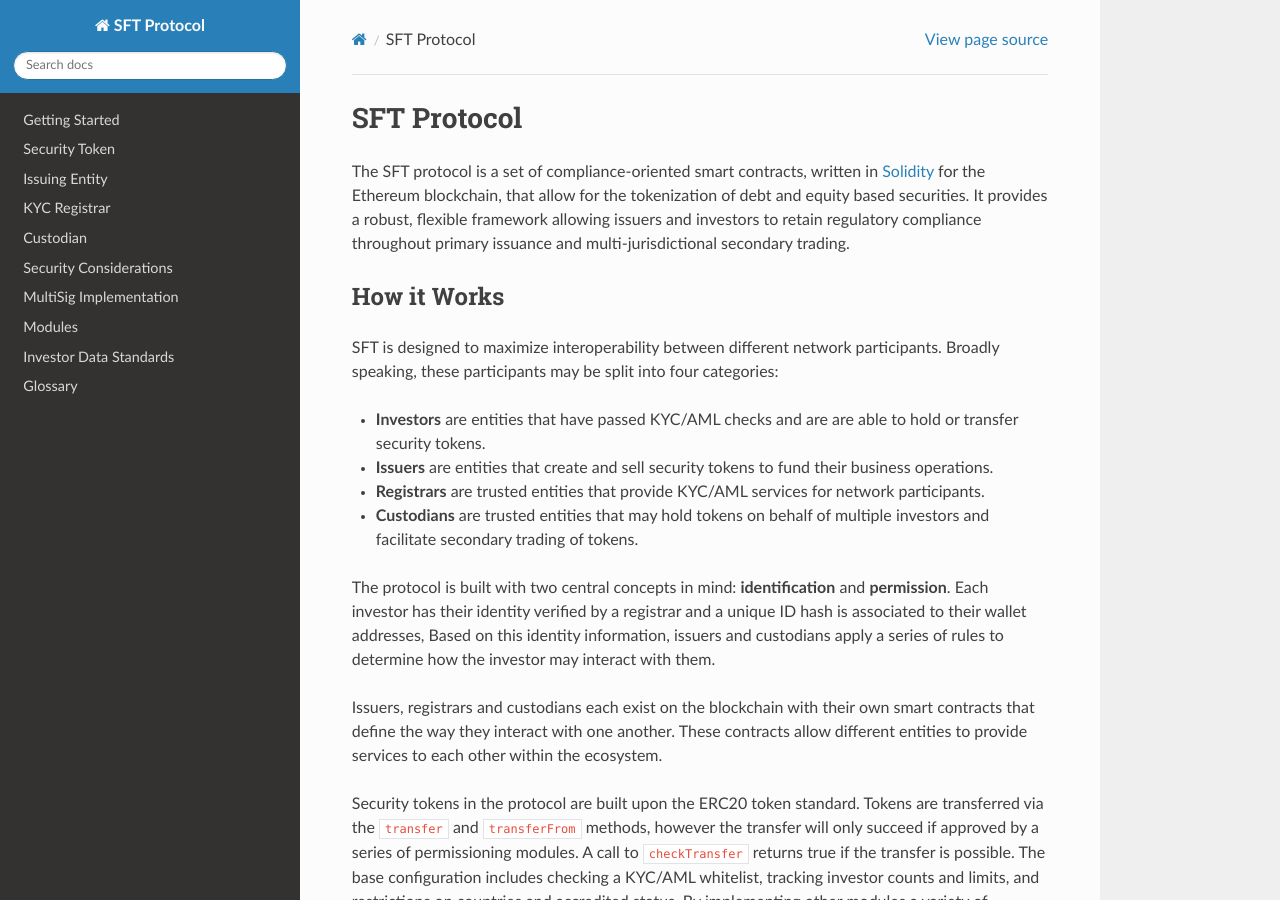
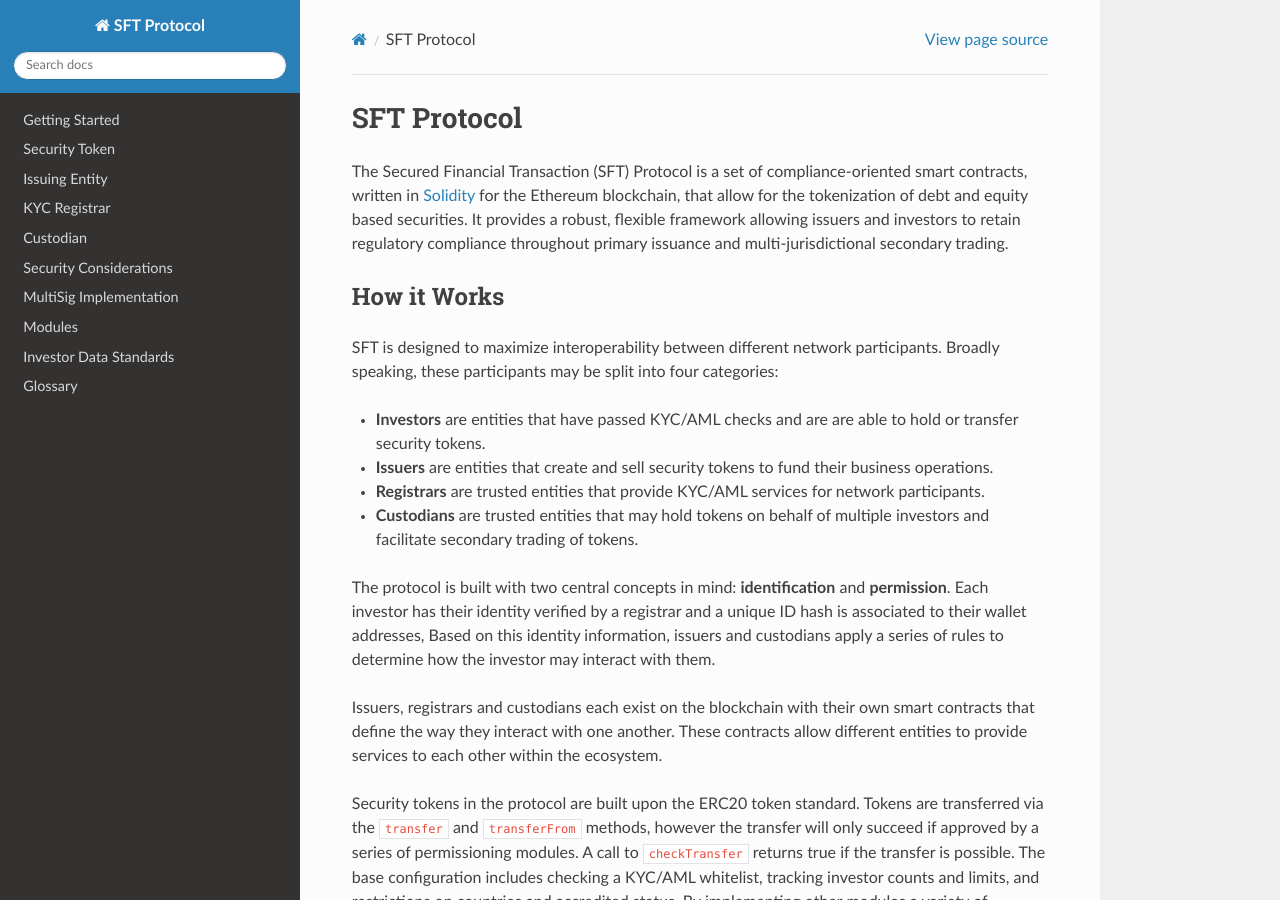
Before and after one commit to zerolawtech/SFT-Protocol, a Sphinx documentation site: the page built from docs/index.rst, in a window 1280 px wide and 900 px high. Built offline with Sphinx 7.4.7 and the Read the Docs theme 2.0.0, drawn with Linux system fonts in a browser that asks for light colours.

Commit message:
minor fixes

```diff
--- a/docs/index.rst
+++ b/docs/index.rst
@@ -2,7 +2,7 @@
 SFT Protocol
 ############
 
-The SFT protocol is a set of compliance-oriented smart contracts, written in `Solidity <https://solidity.readthedocs.io/en/v0.5.0/>`__ for the Ethereum blockchain, that allow for the tokenization of debt and equity based securities. It provides a robust, flexible framework allowing issuers and investors to retain regulatory compliance throughout primary issuance and multi-jurisdictional secondary trading.
+The Secured Financial Transaction (SFT) Protocol is a set of compliance-oriented smart contracts, written in `Solidity <https://solidity.readthedocs.io/en/v0.5.0/>`__ for the Ethereum blockchain, that allow for the tokenization of debt and equity based securities. It provides a robust, flexible framework allowing issuers and investors to retain regulatory compliance throughout primary issuance and multi-jurisdictional secondary trading.
 
 How it Works
 ============
--- a/docs/multisig.rst
+++ b/docs/multisig.rst
@@ -115,4 +115,4 @@ Multisig functionality can be implemented within any contract method as well as
 
     This function relies on ``tx.origin`` to verify that the original caller is an approved authority. Permissions are checked against the signature value in the same way as with an internal call. The recorded keccak hash of the call is formed by joining the address of the calling contract, the signature, and the supplied call hash. As such it is impossible to exploit the external call to advance the count on internal multisig events.
 
-    An important security consideration: If an external contract includes a function with the same signature as a one inside the multi-sig contract, it will be impossible to set unique permissions for each function. Developers and auditors of external contracts should always keep this in mind.
+    .. warning:: If an external contract includes a function with the same signature as one inside the multi-sig contract, it will be impossible to set unique permissions for each function. Developers and auditors of external contracts should always keep this in mind.
```
